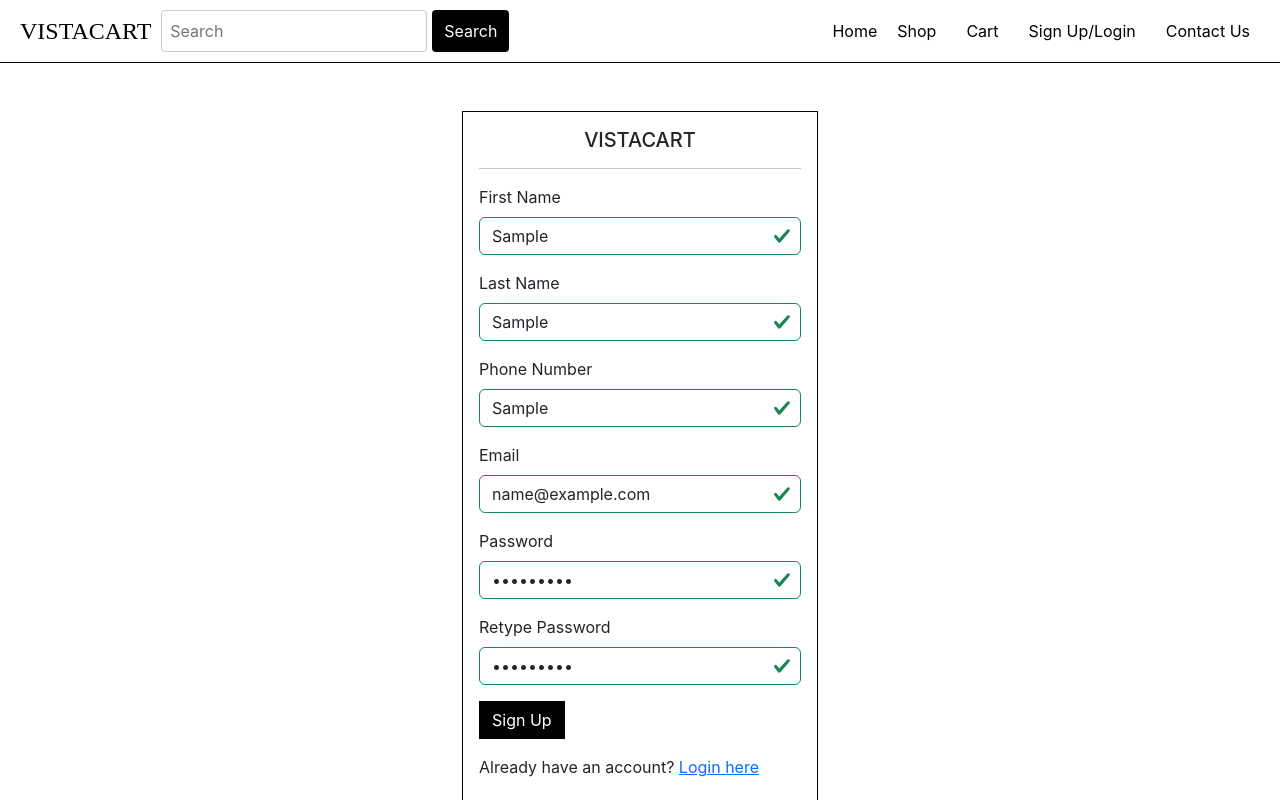
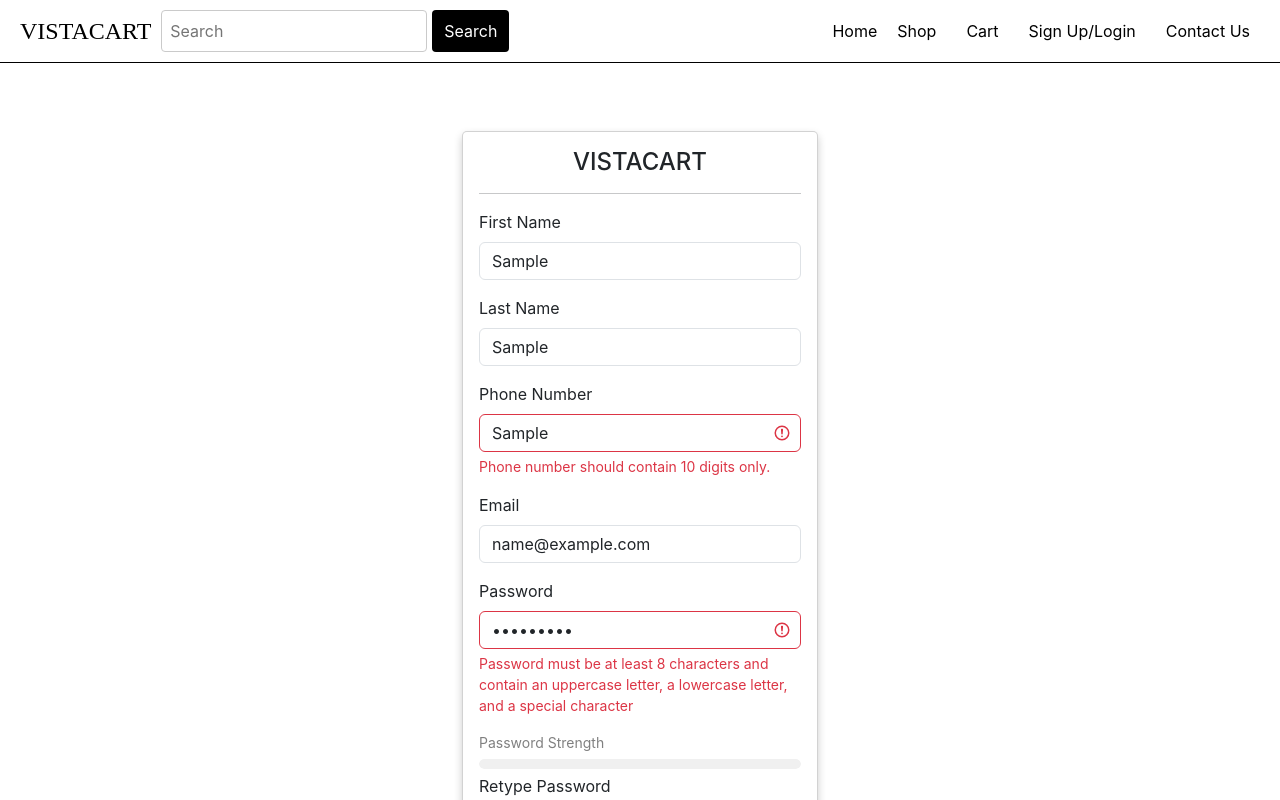
Before and after one commit to priyanklathiya/Vistakart, a React (Create React App) app in the folder VistaCart/frontend/: page /Signup in a window 1280 px wide. Both pictures are taken after typing "Sample", "Sample", "Sample", "name@example.com", "Sample123", "Sample123" into the empty fields and a click on the button "Sign Up". Shown: the top 800 px of the page. Built offline with nearby package versions, Linux system fonts and the light colour scheme; no server answers.

Commit message:
14 November chirag

```diff
--- a/VistaCart/frontend/src/components/ContactUs.js
+++ b/VistaCart/frontend/src/components/ContactUs.js
@@ -1,8 +1,50 @@
-import React, { useState } from 'react'
+import React, { useState } from 'react';
 import '../css/loginSigup.css';
 import Logo from '../images/vistacartlogomini.png';
 
 function ContactUs() {
+  const [name, setName] = useState('');
+  const [email, setEmail] = useState('');
+  const [subject, setSubject] = useState('');
+  const [message, setMessage] = useState('');
+  const [nameError, setNameError] = useState('');
+  const [emailError, setEmailError] = useState('');
+  const [messageError, setMessageError] = useState('');
+
+  const validateEmail = (email) => {
+    return /^[^\s@]+@[^\s@]+\.[^\s@]+$/.test(email);
+  };
+
+  const handleSubmit = (e) => {
+    e.preventDefault();
+
+    // Validate Name
+    if (!/^[a-zA-Z ]+$/.test(name)) {
+      setNameError('Please enter a valid name (only characters and spaces)');
+    } else {
+      setNameError('');
+    }
+
+    // Validate Email
+    if (!validateEmail(email)) {
+      setEmailError('Please enter a valid email address');
+    } else {
+      setEmailError('');
+    }
+
+    // Validate Message
+    if (message.trim() === '') {
+      setMessageError('Please enter a message to submit the form');
+    } else {
+      setMessageError('');
+    }
+
+    // Check if there are any errors
+    if (!nameError && !emailError && !messageError) {
+      console.log('Form submitted:', { name, email, subject, message });
+      // Add your form submission logic here
+    }
+  };
 
   return (
     <>
@@ -13,45 +55,73 @@ function ContactUs() {
               <div className="card-body">
                 <h5 className="card-title text-center">
                   Send us your concern
-                        {/* <img className="logo" src={Logo} alt="Vista cart Logo" /> Vistacart */}
                 </h5>
                 <hr />
-                  <form>
+                <form onSubmit={handleSubmit}>
                   <div className="mb-3 form-group">
-                      <label htmlFor="name" className="form-label card-text">Name</label>
-                        <input type="text"
-                          className={`form-control`}
+                    <label htmlFor="name" className="form-label card-text">
+                      Name
+                    </label>
+                    <input
+                      type="text"
+                      className={`form-control ${nameError ? 'is-invalid' : ''}`}
                       id="name"
                       name="name"
-                          placeholder="Enter your First name and last name" />
-                        <div className="invalid-feedback text-white">Please enter correct name</div>
+                      placeholder="Enter your First name and last name"
+                      value={name}
+                      onChange={(e) => setName(e.target.value)}
+                    />
+                    <div className={nameError ? 'invalid-feedback' : 'd-none'}>
+                      {nameError}
+                    </div>
                   </div>
                   <div className="mb-3">
-                      <label htmlFor="email" className="form-label">Email</label>
-                        <input type="text"
-                          className={`form-control`}
-                          placeholder="Enter your email" />
-                        <div className="invalid-feedback text-white">Please enter correct email</div>
+                    <label htmlFor="email" className="form-label">
+                      Email
+                    </label>
+                    <input
+                      type="text"
+                      className={`form-control ${emailError ? 'is-invalid' : ''}`}
+                      placeholder="Enter your email"
+                      value={email}
+                      onChange={(e) => setEmail(e.target.value)}
+                    />
+                    <div className={emailError ? 'invalid-feedback' : 'd-none'}>
+                      {emailError}
+                    </div>
                   </div>
                   <div className="mb-3">
-                      <label htmlFor="subject" className="form-label">Subject</label>
-                        <input type="text"
+                    <label htmlFor="subject" className="form-label">
+                      Subject
+                    </label>
+                    <input
+                      type="text"
                       className={`form-control`}
-                          placeholder="Enter subject" />
-                        <div className="invalid-feedback text-white">Please enter correct subject</div>
+                      placeholder="Enter subject"
+                      value={subject}
+                      onChange={(e) => setSubject(e.target.value)}
+                    />
                   </div>
                   <div className="mb-3">
-                      <label htmlFor="message" className="form-label">Message</label>
-                        <textarea type="text"
-                          className={`form-control`}
-                          placeholder="Enter message" />
-                        <div className="invalid-feedback text-white">Please enter correct message</div>
+                    <label htmlFor="message" className="form-label">
+                      Message
+                    </label>
+                    <textarea
+                      className={`form-control ${messageError ? 'is-invalid' : ''}`}
+                      placeholder="Enter message"
+                      value={message}
+                      onChange={(e) => setMessage(e.target.value)}
+                    />
+                    <div className={messageError ? 'invalid-feedback' : 'd-none'}>
+                      {messageError}
                     </div>
-                    <button type="submit" className="btn btn-custom">Submit</button>
+                  </div>
+                  <button type="submit" className="btn btn-custom">
+                    Submit
+                  </button>
                 </form>
               </div>
             </div>
-
           </div>
 
           <div className="col-sm-3">
@@ -76,7 +146,7 @@ function ContactUs() {
         </div>
       </div>
     </>
-  )
+  );
 }
 
-export default ContactUs
+export default ContactUs;
--- a/VistaCart/frontend/src/components/Signup.js
+++ b/VistaCart/frontend/src/components/Signup.js
@@ -1,38 +1,84 @@
 import React, { useState } from 'react';
-import '../css/loginSigup.css';
-import Logo from '../images/vistacartlogomini.png';
-import axios from "axios";
+import '../css/loginSigup.css'; // Ensure this path matches your CSS file
+import Logo from '../images/vistacartlogomini.png'; // Make sure this path matches your image
+import axios from 'axios';
+
 function Signup() {
-
-  const [formErrors, setFormErrors] = useState(null);
+  const [formErrors, setFormErrors] = useState({});
   const [isSuccess, setIsSuccess] = useState(false);
   const [isFailed, setIsFailed] = useState(false);
-  const [firstName, setFirstName] = useState("");
+  const [firstName, setFirstName] = useState('');
   const [lastName, setLastName] = useState('');
-  const [phone, setPhone] = useState("");
-  const [email, setEmail] = useState("");
-  const [password, setPassword] = useState("");
-  const [retypePassword, setRetypePassword] = useState("");
-  const [successMsg, setSuccessMsg] = useState("");
+  const [phone, setPhone] = useState('');
+  const [email, setEmail] = useState('');
+  const [password, setPassword] = useState('');
+  const [retypePassword, setRetypePassword] = useState('');
+  const [successMsg, setSuccessMsg] = useState('');
 
+  const isPasswordValid =
+    password.length >= 8 &&
+    /[A-Z]/.test(password) &&
+    /[a-z]/.test(password) &&
+    /[!@#$%^&*]/.test(password);
 
+  const isPasswordMatch = password === retypePassword;
+
+  const getStrength = () => {
+    if (!password) return 0;
+    if (password.length >= 8 && isPasswordValid) return 3;
+    return 1;
+  };
 
   const handleFormSubmit = (e) => {
     e.preventDefault();
-    const formErrors = {
-      firstName: !firstName,
-      lastName: !lastName,
-      phone: !phone,
-      email: !email,
-      password: !password,
-      retypePassword: !retypePassword || password !== retypePassword,
-    };
+    const newFormErrors = {};
 
-    setIsSuccess(false);
-    setIsFailed(false);
-    setFormErrors({ ...formErrors });
+    if (!firstName) {
+      newFormErrors.firstName = 'Please enter your First Name';
+    }
 
-    if (Object.values(formErrors).some((v) => v)) return;
+    if (!lastName) {
+      newFormErrors.lastName = 'Please enter your Last Name';
+    }
+
+    if (!phone) {
+      newFormErrors.phone = 'Please enter your Mobile Number';
+    }
+
+    if (!email) {
+      newFormErrors.email = 'Please enter your Email';
+    }
+
+    if (!/^[a-zA-Z]*$/.test(firstName)) {
+      newFormErrors.firstName = 'First Name should contain only characters.';
+    }
+
+    if (!/^[a-zA-Z]*$/.test(lastName)) {
+      newFormErrors.lastName = 'Last Name should contain only characters.';
+    }
+
+    if (!/^\d{10}$/.test(phone)) {
+      newFormErrors.phone = 'Phone number should contain 10 digits only.';
+    }
+
+    if (!/\S+@\S+\.\S+/.test(email)) {
+      newFormErrors.email = 'Please enter a valid email address.';
+    }
+
+    if (!isPasswordValid || !password) {
+      newFormErrors.password =
+        'Password must be at least 8 characters and contain an uppercase letter, a lowercase letter, and a special character';
+    }
+
+    if (!isPasswordMatch || !retypePassword) {
+      newFormErrors.retypePassword = 'Password does not match';
+    }
+
+    setFormErrors(newFormErrors);
+
+    if (Object.keys(newFormErrors).length > 0) {
+      return;
+    }
 
     let userData = {
       firstName: firstName,
@@ -40,27 +86,24 @@ function Signup() {
       phone: phone,
       email: email,
       password: password,
-      userType: "customer"
-    }
+      userType: 'customer',
+    };
 
-
-    axios.post("http://localhost:8080/api/users/addUser", userData)
+    axios
+      .post('http://localhost:8080/api/users/addUser', userData)
       .then((response) => {
         window.scrollTo(0, 0);
-        // console.log(response);
         if (response.status === 200) {
           if (response.data.status === 1) {
-          // alert('Account created successfully.');
             setIsSuccess(true);
             setIsFailed(false);
-
             setSuccessMsg(response.data.msg);
-            setFirstName("");
+            setFirstName('');
             setLastName('');
-            setPhone("");
-            setEmail("");
-            setPassword("");
-            setRetypePassword("");
+            setPhone('');
+            setEmail('');
+            setPassword('');
+            setRetypePassword('');
           } else {
             setIsSuccess(false);
             setIsFailed(true);
@@ -71,8 +114,17 @@ function Signup() {
           setIsFailed(true);
           setSuccessMsg('Something went wrong. Please try again later!');
         }
-    })
+      });
+  };
 
+  const getPasswordColor = () => {
+    const strength = getStrength();
+    if (strength === 1) {
+      return 'red';
+    } else if (strength === 3) {
+      return 'green';
+    }
+    return 'yellow';
   };
 
   return (
@@ -93,83 +145,130 @@ function Signup() {
             )}
             <div className="card mt-5">
               <div className="card-body">
-                <h5 className="card-title text-center">
-                  VISTACART
-                            {/* <img className="logo" src={Logo} alt="Vista cart Logo" /> Vistacart */}
-                        </h5>
+                <h5 className="card-title text-center">VISTACART</h5>
                 <hr />
                 <form onSubmit={handleFormSubmit}>
                   <div className="mb-3">
-                          <label htmlFor="firstName" className="form-label">First Name</label>
-                          <input type="text"
-                            className={`form-control ${formErrors && (formErrors?.firstName ? "is-invalid" : "is-valid")}`}
+                    <label htmlFor="firstName" className="form-label">
+                      First Name
+                    </label>
+                    <input
+                      type="text"
+                      className={`form-control ${formErrors.firstName ? 'is-invalid' : ''}`}
                       id="firstName"
                       name="firstName"
                       value={firstName}
-                            onChange={(e) => {setFirstName(e.currentTarget.value);}}
-                            placeholder="Enter your first name" />
-
-                          <div className="invalid-feedback text-white">Please enter correct First Name</div>
+                      onChange={(e) => setFirstName(e.currentTarget.value)}
+                      placeholder="Enter your first name"
+                    />
+                    {formErrors.firstName && (
+                      <div className="invalid-feedback text-danger">{formErrors.firstName}</div>
+                    )}
                   </div>
                   <div className="mb-3">
-                          <label htmlFor="lastName" className="form-label">Last Name</label>
-                          <input type="text"
-                            className={`form-control ${formErrors && (formErrors?.lastName ? "is-invalid" : "is-valid")}`}
+                    <label htmlFor="lastName" className="form-label">
+                      Last Name
+                    </label>
+                    <input
+                      type="text"
+                      className={`form-control ${formErrors.lastName ? 'is-invalid' : ''}`}
                       id="lastName"
                       name="lastName"
                       value={lastName}
-                            onChange={(e) => {setLastName(e.currentTarget.value);}}
-                            placeholder="Enter your last name" />
-                          <div className="invalid-feedback text-white">Please enter correct Last Name</div>
+                      onChange={(e) => setLastName(e.currentTarget.value)}
+                      placeholder="Enter your last name"
+                    />
+                    {formErrors.lastName && (
+                      <div className="invalid-feedback text-danger">{formErrors.lastName}</div>
+                    )}
                   </div>
                   <div className="mb-3">
-                          <label htmlFor="phone" className="form-label">Phone Number</label>
-                          <input type="text"
-                            className={`form-control ${formErrors && (formErrors?.phone ? "is-invalid" : "is-valid")}`}
+                    <label htmlFor="phone" className="form-label">
+                      Phone Number
+                    </label>
+                    <input
+                      type="text"
+                      className={`form-control ${formErrors.phone ? 'is-invalid' : ''}`}
                       id="phone"
                       name="phone"
                       value={phone}
-                            onChange={(e) => {setPhone(e.currentTarget.value);}}
-                            placeholder="Enter your phone number" />
-                          <div className="invalid-feedback text-white">Please enter correct Mobile Number</div>
+                      onChange={(e) => setPhone(e.currentTarget.value)}
+                      placeholder="Enter your phone number"
+                    />
+                    {formErrors.phone && (
+                      <div className="invalid-feedback text-danger">{formErrors.phone}</div>
+                    )}
                   </div>
                   <div className="mb-3">
-                          <label htmlFor="email" className="form-label">Email</label>
-                          <input type="text"
-                            className={`form-control ${formErrors && (formErrors?.email ? "is-invalid" : "is-valid")}`}
+                    <label htmlFor="email" className="form-label">
+                      Email
+                    </label>
+                    <input
+                      type="email"
+                      className={`form-control ${formErrors.email ? 'is-invalid' : ''}`}
                       id="email"
                       name="email"
                       value={email}
-                            onChange={(e) => { setEmail(e.currentTarget.value); }}
-                            placeholder="Enter your email" />
-                          <div className="invalid-feedback text-white">Please enter correct Email</div>
+                      onChange={(e) => setEmail(e.currentTarget.value)}
+                      placeholder="Enter your email"
+                    />
+                    {formErrors.email && (
+                      <div className="invalid-feedback text-danger">{formErrors.email}</div>
+                    )}
                   </div>
                   <div className="mb-3">
-                          <label htmlFor="password" className="form-label">Password</label>
-                          <input type="password"
-                            className={`form-control ${formErrors && (formErrors?.password ? "is-invalid" : "is-valid")}`}
+                    <label htmlFor="password" className="form-label">
+                      Password
+                    </label>
+                    <input
+                      type="password"
+                      className={`form-control ${formErrors.password ? 'is-invalid' : ''}`}
                       id="password"
                       name="password"
                       value={password}
-                            onChange={(e) => {setPassword(e.currentTarget.value);}}
-                            placeholder="Enter your password" />
-                          <div className="invalid-feedback text-white">Please enter Password</div>
+                      onChange={(e) => setPassword(e.currentTarget.value)}
+                      placeholder="Enter your password"
+                    />
+                    {formErrors.password && (
+                      <div className="invalid-feedback text-danger">{formErrors.password}</div>
+                    )}
                   </div>
+                  <div className="password-strength">
+                    <label style={{ color: 'grey' }}>Password Strength</label>
+                    <br />
+                    <progress
+                      max="3"
+                      value={getStrength()}
+                      style={{ color: getPasswordColor() }}
+                    />
+                  </div>
+
                   <div className="mb-3">
-                          <label htmlFor="retypePassword" className="form-label">Retype Password</label>
-                          <input type="password"
-                            className={`form-control ${formErrors && (formErrors?.retypePassword ? "is-invalid" : "is-valid")}`}
+                    <label htmlFor="retypePassword" className="form-label">
+                      Retype Password
+                    </label>
+                    <input
+                      type="password"
+                      className={`form-control ${formErrors.retypePassword ? 'is-invalid' : ''}`}
                       id="retypePassword"
                       name="retypePassword"
                       value={retypePassword}
-                            onChange={(e) => { setRetypePassword(e.currentTarget.value); }}
-                            placeholder="Retype your password" />
-                          <div className="invalid-feedback text-white">Password does not match</div>
+                      onChange={(e) => setRetypePassword(e.currentTarget.value)}
+                      placeholder="Retype your password"
+                    />
+                    {formErrors.retypePassword && (
+                      <div className="invalid-feedback text-danger">{formErrors.retypePassword}</div>
+                    )}
                   </div>
-                        <button type="submit" className="btn btn-custom">Sign Up</button>
+
+                  <button type="submit" className="btn btn-custom">
+                    Sign Up
+                  </button>
                 </form>
                 <div className="mt-3">
-                        <p>Already have an account? <a href="/login">Login here</a></p>
+                  <p>
+                    Already have an account? <a href="/login">Login here</a>
+                  </p>
                 </div>
               </div>
             </div>
@@ -177,7 +276,7 @@ function Signup() {
         </div>
       </div>
     </>
-  )
+  );
 }
 
-export default Signup
+export default Signup;
--- a/VistaCart/frontend/src/css/loginSigup.css
+++ b/VistaCart/frontend/src/css/loginSigup.css
@@ -1,13 +1,72 @@
-
-.card{
-
-    border: 1px solid black;
-    border-radius: 0%;
-    margin: 20px 0;
+/* loginSignup.css */
+.container {
+  margin-top: 20px;
 }
 
-.btn-custom{
-    color: #ffffff;
-    background-color: #000000;
-    border-radius: 0%;
+.card {
+  box-shadow: 0 4px 8px 0 rgba(0, 0, 0, 0.2);
+  border-radius: 5px;
 }
+
+.card-title {
+  font-size: 1.5rem;
+}
+
+.btn-custom {
+  background-color: #007bff;
+  color: white;
+  border: none;
+  padding: 10px 20px;
+  text-align: center;
+  text-decoration: none;
+  display: inline-block;
+  font-size: 16px;
+  margin: 4px 2px;
+  transition-duration: 0.4s;
+  cursor: pointer;
+  border-radius: 5px;
+}
+
+.btn-custom:hover {
+  background-color: #0056b3;
+}
+
+.password-strength {
+    margin-top: 15px;
+    text-align: left;
+    font-size: 14px;
+  }
+
+  progress {
+    appearance: none;
+    width: 100%;
+    height: 10px;
+    border-radius: 5px;
+    margin-top: 5px;
+    overflow: hidden;
+    box-shadow: none;
+    border: none;
+  }
+
+  progress[value]::-webkit-progress-bar {
+    background-color: #f0f0f0;
+    border-radius: 5px;
+  }
+
+  progress[value]::-webkit-progress-value {
+    border-radius: 5px;
+    transition: width 0.3s ease-in-out;
+  }
+
+  /* Strength Levels */
+  progress[value='1']::-webkit-progress-value {
+    background-color: yellow; /* Represents moderate strength */
+  }
+
+  progress[value='2']::-webkit-progress-value {
+    background-color: green; /* Represents strong strength */
+  }
+
+  progress[value='0']::-webkit-progress-value {
+    background-color: red; /* Represents weak strength */
+  }
```
Lines whose indentation alone changed are shown as unchanged.
